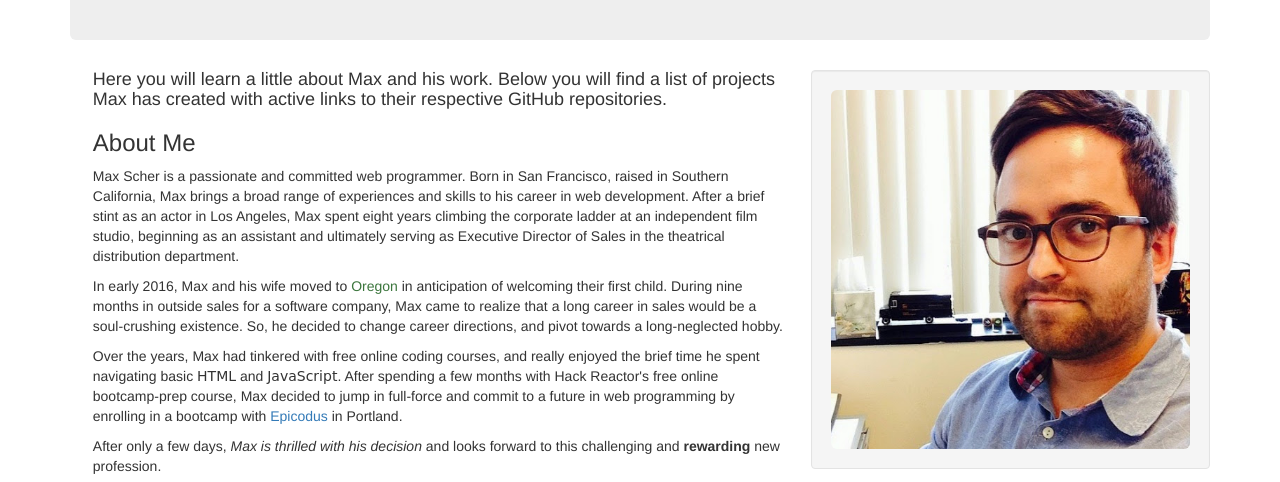
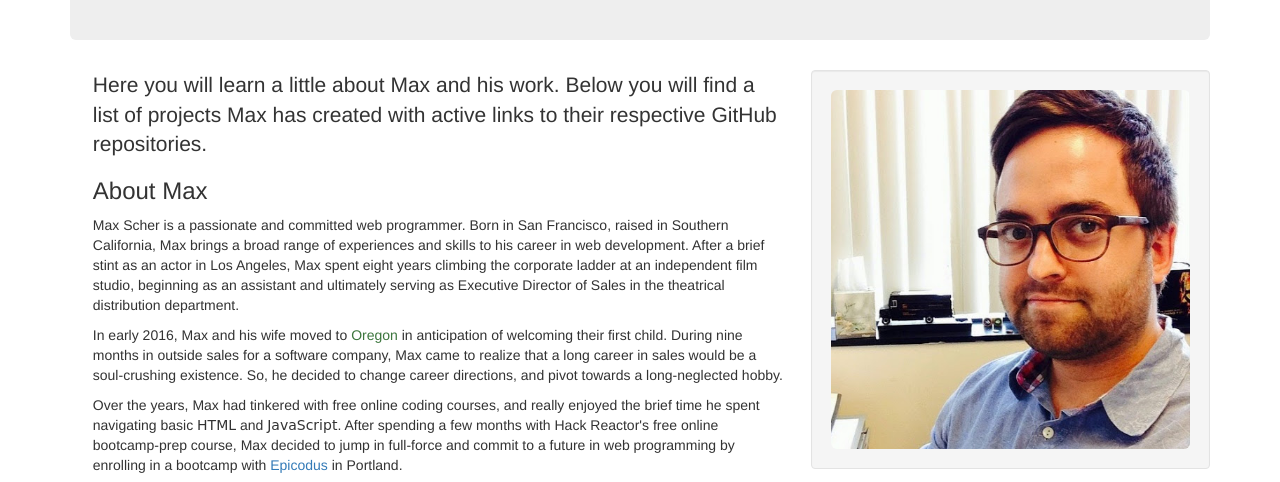
Before and after one commit to maxobaxo/max-portfolio, a plain HTML site: page index.html in a window 1280 px wide. Shown: the part 208-690 px from the top of the page. Drawn offline with Linux system fonts and the light colour scheme; a web font is replaced by a local one.

Commit message:
change <h4> to <p> with bootstrap .lead class for intro to page

```diff
--- a/index.html
+++ b/index.html
@@ -21,10 +21,10 @@
         </div>
       </div>
       <div class="about">
-        <h4>Here you will learn a little about Max and his work.  Below you will find a list of projects Max has created with active links to their respective GitHub repositories.</h4>
+        <p class="lead">Here you will learn a little about Max and his work.  Below you will find a list of projects Max has created with active links to their respective GitHub repositories.</p>
       </div>
       <div class="about">
-        <h3>About Me</h3>
+        <h3>About Max</h3>
         <p>Max Scher is a passionate and committed web programmer. Born in San Francisco, raised in Southern California, Max brings a broad range of experiences and skills to his career in web development. After a brief stint as an actor in Los Angeles, Max spent eight years climbing the corporate ladder at an independent film studio, beginning as an assistant and ultimately serving as Executive Director of Sales in the theatrical distribution department.</p>
         <p>In early 2016, Max and his wife moved to <span class="text-success">Oregon</span> in anticipation of welcoming their first child. During nine months in outside sales for a software company, Max came to realize that a long career in sales would be a soul-crushing existence. So, he decided to change career directions, and pivot towards a long-neglected hobby.</p>
         <p> Over the years, Max had tinkered with free online coding courses, and really enjoyed the brief time he spent navigating basic <span class="code-lang">HTML</span> and <span class="code-lang">JavaScript</span>. After spending a few months with Hack Reactor's free online bootcamp-prep course, Max decided to jump in full-force and commit to a future in web programming by enrolling in a bootcamp with <a href="https://www.epicodus.com">Epicodus</a> in Portland.</p>
```
